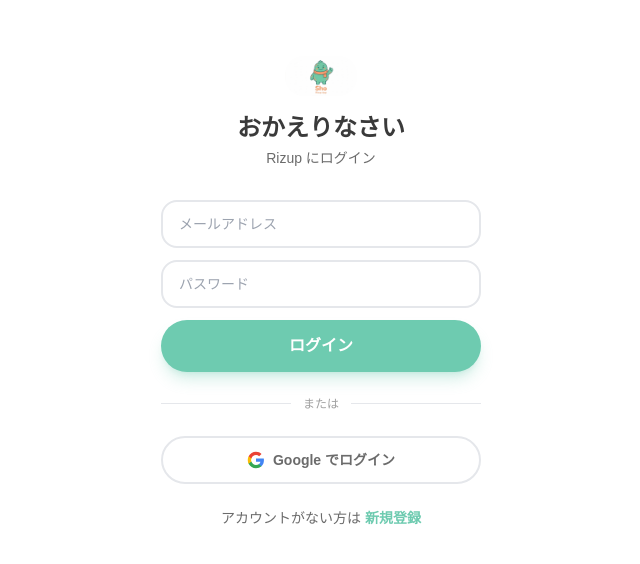
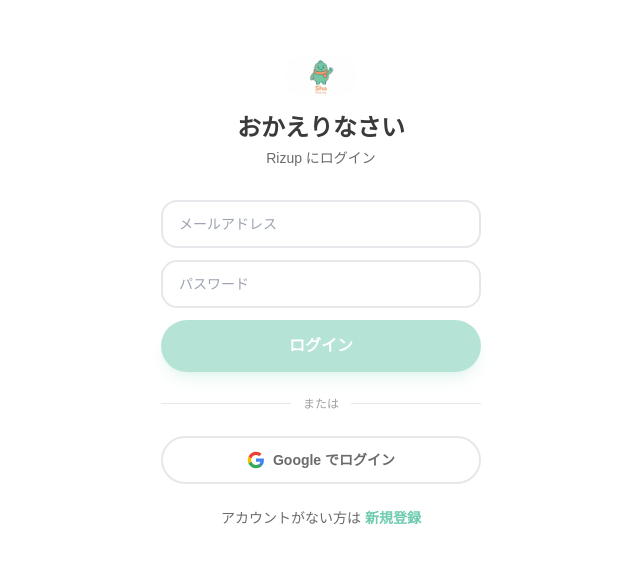
Before and after one commit to a1d70th/rizup, a Next.js app in the folder app/rizup-app/: page /login in a window 1280 px wide. Shown: the part 108-672 px from the top of the page, without its empty margins (319-959 px from the left). Built offline with nearby package versions, Linux system fonts and the light colour scheme; no server answers.

Commit message:
Fix login error flash: replace form with button, add error persistence, debug logs

```diff
--- a/app/rizup-app/src/app/login/page.tsx
+++ b/app/rizup-app/src/app/login/page.tsx
@@ -1,39 +1,76 @@
 "use client";
-import { useState } from "react";
+import { useState, useRef } from "react";
 import { supabase } from "@/lib/supabase";
 import Image from "next/image";
 import Link from "next/link";
+
 export default function LoginPage() {
   const [email, setEmail] = useState("");
   const [password, setPassword] = useState("");
   const [error, setError] = useState("");
   const [loading, setLoading] = useState(false);
+  const errorTimerRef = useRef<NodeJS.Timeout | null>(null);
+
+  const showError = (msg: string) => {
+    // Clear any existing timer so the error stays visible
+    if (errorTimerRef.current) clearTimeout(errorTimerRef.current);
+    setError(msg);
+    console.error("[Rizup Login Error]", msg);
+    // Auto-clear after 8 seconds
+    errorTimerRef.current = setTimeout(() => setError(""), 8000);
+  };
 
   const handleLogin = async (e: React.FormEvent) => {
+    // Prevent form submission / page reload
     e.preventDefault();
+    e.stopPropagation();
+
+    if (loading) return;
     setLoading(true);
     setError("");
+
+    console.log("[Rizup Login] Attempting login for:", email);
+
     try {
-      const { error } = await supabase.auth.signInWithPassword({ email, password });
-      if (error) {
+      const { data, error: authError } = await supabase.auth.signInWithPassword({
+        email,
+        password,
+      });
+
+      if (authError) {
+        console.log("[Rizup Login] Auth error:", authError.message, authError.status);
         const messages: Record<string, string> = {
           "Invalid login credentials": "メールアドレスまたはパスワードが間違っています",
           "Email not confirmed": "メール認証が完了していません。受信トレイを確認してください",
           "Too many requests": "ログイン試行回数が多すぎます。しばらく待ってからお試しください",
+          "Failed to fetch": "サーバーに接続できません。Supabase の設定を確認してください",
         };
-        setError(messages[error.message] || `ログインに失敗しました：${error.message}`);
+        showError(messages[authError.message] || `ログインに失敗しました：${authError.message}`);
         setLoading(false);
         return;
       }
-      // ログイン成功 — window.location で確実にリダイレクト
-      window.location.href = "/home";
-    } catch {
-      setError("通信エラーが発生しました。インターネット接続を確認してください。");
+
+      if (data?.session) {
+        console.log("[Rizup Login] Success! Redirecting to /home");
+        // Use window.location for a full page navigation to ensure
+        // middleware picks up the new auth cookie
+        window.location.href = "/home";
+        // Don't setLoading(false) — page is navigating away
+      } else {
+        console.log("[Rizup Login] No session returned");
+        showError("ログインに失敗しました。もう一度お試しください。");
+        setLoading(false);
+      }
+    } catch (err) {
+      const message = err instanceof Error ? err.message : "不明なエラー";
+      console.error("[Rizup Login] Catch block:", message);
+      showError(`通信エラーが発生しました：${message}`);
       setLoading(false);
     }
   };
 
   const handleGoogleLogin = async () => {
+    console.log("[Rizup Login] Google OAuth start");
     await supabase.auth.signInWithOAuth({
       provider: "google",
       options: { redirectTo: `${window.location.origin}/home` },
@@ -46,32 +83,41 @@
       <h1 className="text-2xl font-extrabold mb-1">おかえりなさい</h1>
       <p className="text-text-mid text-sm mb-8">Rizup にログイン</p>
 
-      <form onSubmit={handleLogin} className="w-full max-w-xs flex flex-col gap-3">
+      {/* Use type="button" on submit to double-ensure no native form submit */}
+      <div className="w-full max-w-xs flex flex-col gap-3">
         <input
           type="email"
           placeholder="メールアドレス"
           value={email}
           onChange={(e) => setEmail(e.target.value)}
-          required
           className="w-full border-2 border-gray-200 rounded-2xl px-4 py-3 text-sm outline-none focus:border-mint transition"
+          onKeyDown={(e) => { if (e.key === "Enter") handleLogin(e); }}
         />
         <input
           type="password"
           placeholder="パスワード"
           value={password}
           onChange={(e) => setPassword(e.target.value)}
-          required
           className="w-full border-2 border-gray-200 rounded-2xl px-4 py-3 text-sm outline-none focus:border-mint transition"
+          onKeyDown={(e) => { if (e.key === "Enter") handleLogin(e); }}
         />
-        {error && <p className="text-red-400 text-xs text-center">{error}</p>}
+
+        {/* Error message — stays visible for 8 seconds */}
+        {error && (
+          <div className="bg-red-50 border border-red-200 rounded-2xl p-3 animate-fade-in">
+            <p className="text-red-500 text-xs text-center font-medium">{error}</p>
+          </div>
+        )}
+
         <button
-          type="submit"
-          disabled={loading}
+          type="button"
+          onClick={handleLogin}
+          disabled={loading || !email || !password}
           className="bg-mint text-white font-bold py-3.5 rounded-full shadow-lg shadow-mint/30 hover:bg-mint-dark transition disabled:opacity-50"
         >
           {loading ? "ログイン中..." : "ログイン"}
         </button>
-      </form>
+      </div>
 
       <div className="flex items-center gap-3 my-6 w-full max-w-xs">
         <div className="flex-1 h-px bg-gray-200" />
@@ -80,6 +126,7 @@
       </div>
 
       <button
+        type="button"
         onClick={handleGoogleLogin}
         className="w-full max-w-xs border-2 border-gray-200 rounded-full py-3 text-sm font-bold text-text-mid hover:border-mint transition flex items-center justify-center gap-2"
       >
```
